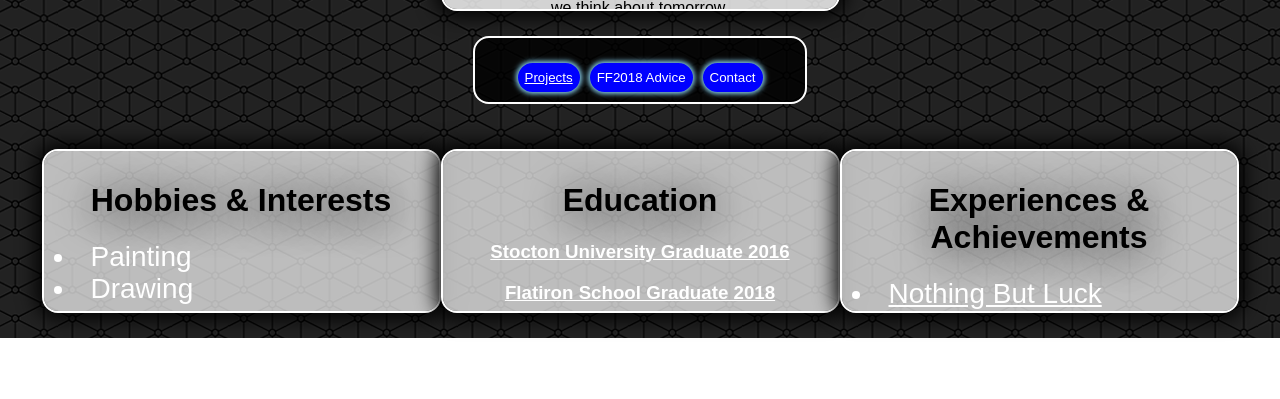
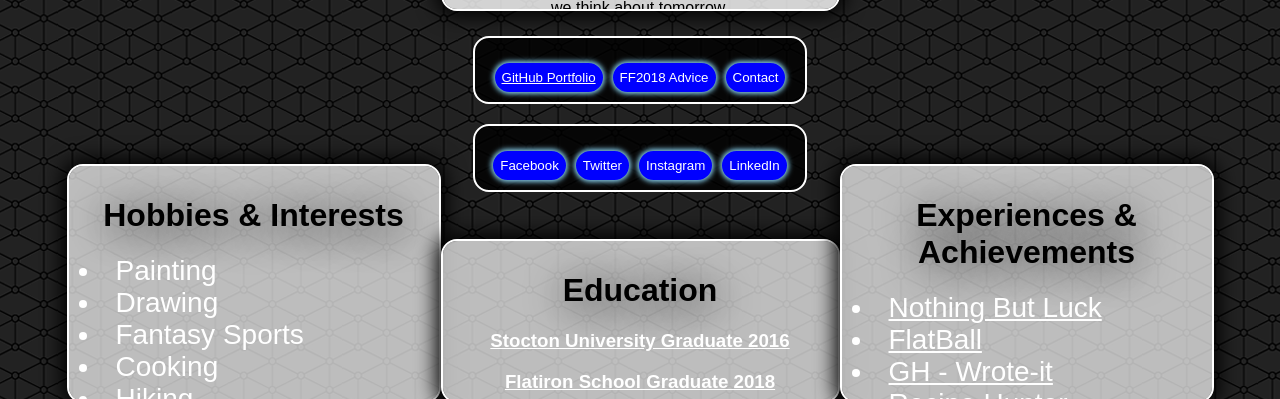
Before and after one commit to JayZonday/home-website, a React (Create React App) app: page / in a window 1280 px wide. Shown: the part 553-952 px from the top of the page. Before the commit the page ends 891 px from the top, so only its background shows below. Built offline with nearby package versions, Linux system fonts and the light colour scheme.

Commit message:
social media nav added and linked

```diff
--- a/src/App.css
+++ b/src/App.css
@@ -96,10 +96,10 @@ li{
 
 #interests{
   border: 2px solid white;
-  height: 140px;
-  width: 375px;
+  height: 215px;
+  width: 350px;
   padding: 10px;
-  margin: 25px auto;
+  margin: -50px auto;
   box-shadow: 0px 0px 20px 5px;
   border-radius: 1pc;
   overflow: scroll;
@@ -118,10 +118,10 @@ li{
 }
 #experiences{
   border: 2px solid white;
-  height: 140px;
-  width: 375px;
+  height: 215px;
+  width: 350px;
   padding: 10px;
-  margin: 25px auto;
+  margin: -50px auto;
   box-shadow: 0px 0px 20px 5px;
   border-radius: 1pc;
   overflow: scroll;
--- a/src/App.js
+++ b/src/App.js
@@ -3,6 +3,7 @@ import { Route, Switch, Redirect, withRouter } from 'react-router-dom'
 import logo from './logo.svg';
 import './App.css';
 import Navbar from './Navbar.js'
+import SocNavbar from './SocNavbar.js'
 import Info from './Info.js'
 import Interests from './Interests.js'
 
@@ -26,6 +27,7 @@ class App extends Component {
         and shape the way we think about tomorrow.
         </p>
         <Navbar/>
+        <SocNavbar/>
         <Info />
       </div>
     );
--- a/src/Navbar.js
+++ b/src/Navbar.js
@@ -5,7 +5,7 @@ class Navbar extends React.Component{
 
     return (
     <div className="navBar">
-      <button className= "navButton" id='projects'><a href='https://github.com/JayZonday'>Projects</a></button>
+      <button className= "navButton" id='projects'><a href='https://github.com/JayZonday'>GitHub Portfolio</a></button>
       <button className= "navButton" id='ffAdvice'>FF2018 Advice</button>
       <button className= "navButton" id='contact' >Contact</button>
     </div>
--- /dev/null
+++ b/src/SocNavbar.js
@@ -0,0 +1,17 @@
+import React from 'react';
+
+class SocNavbar extends React.Component{
+  render(){
+
+    return (
+    <div className="navBar">
+      <button className= "navButton" id='facebook'>Facebook</button>
+      <button className= "navButton" id='twitter'>Twitter</button>
+      <button className= "navButton" id='linkedin' >Instagram</button>
+      <button className= "navButton" id='linkedin' >LinkedIn</button>
+    </div>
+    )
+  }
+}
+
+export default SocNavbar
```
